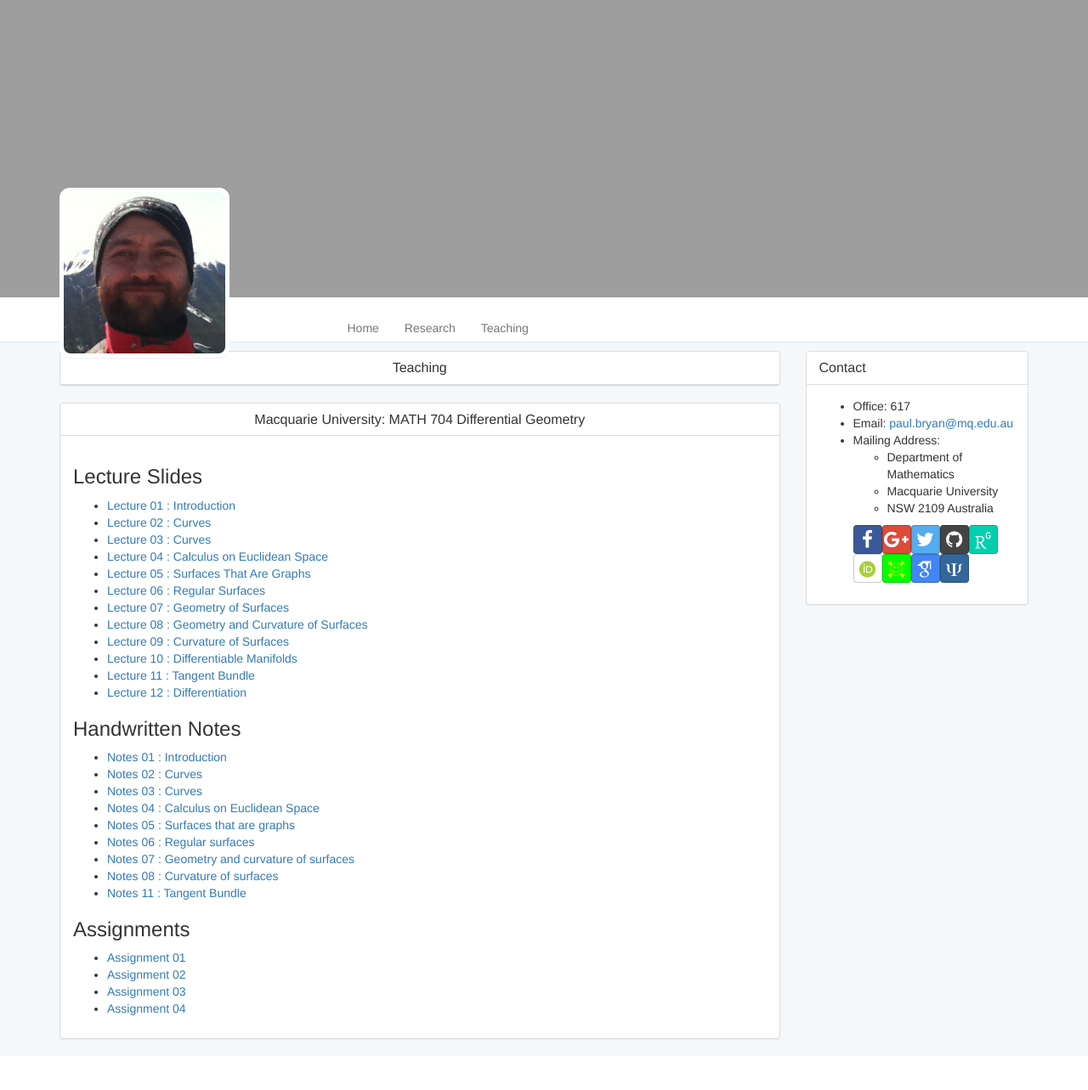
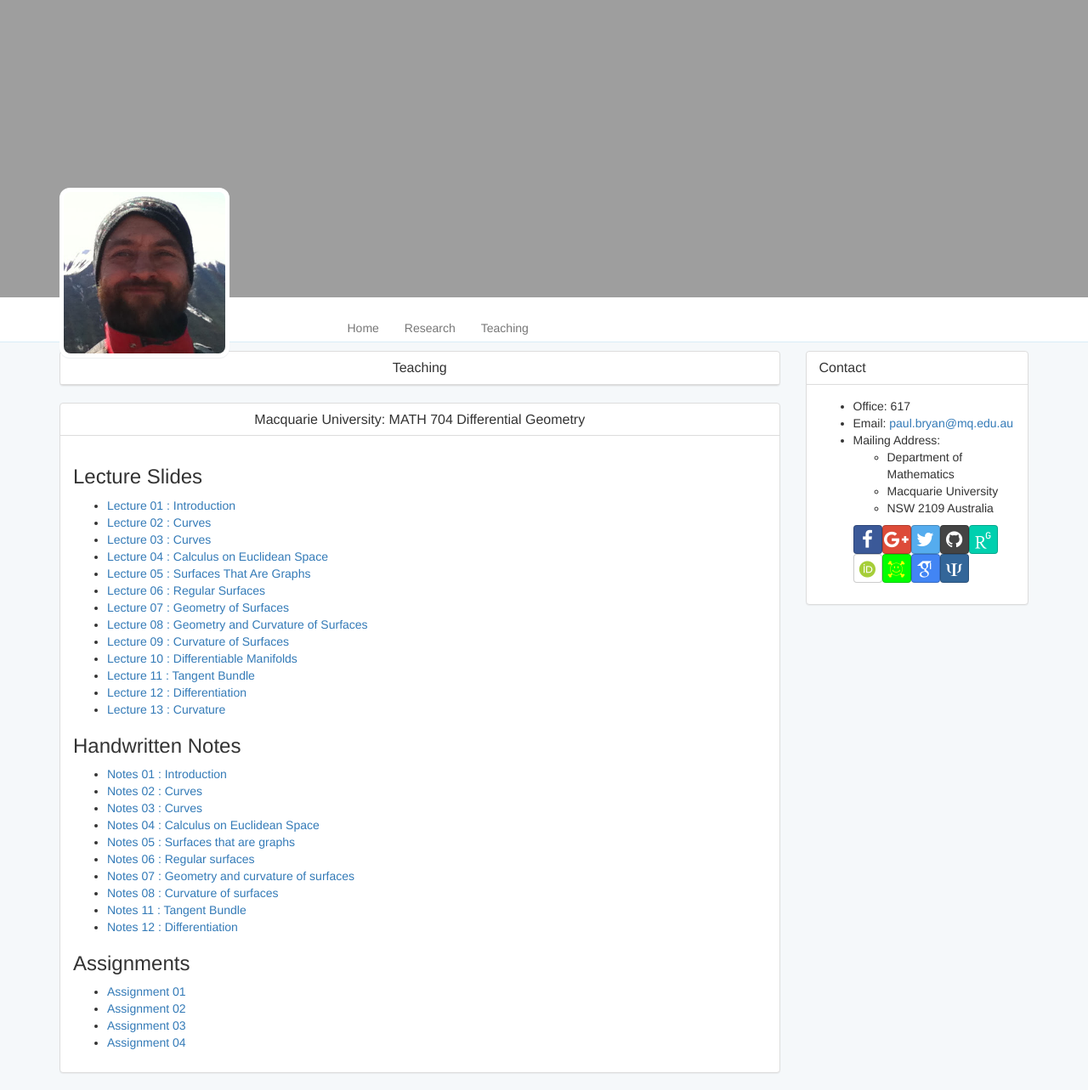
Before and after one commit to pabryan/pabryan.github.io, a Jekyll site: the page built from teaching/mq_math704_2018/index.html, in a window 1280 px wide. Shown: the whole page at 85% size. Built offline with Jekyll 4.4.1, drawn with Linux system fonts in a browser that asks for light colours; some web fonts are replaced; before the commit the page ends 1243 px from its top, so only the background shows below that.

Commit message:
Updated mq_math704_dg.

```diff
--- a/teaching/mq_math704_2018/index.html
+++ b/teaching/mq_math704_2018/index.html
@@ -23,6 +23,7 @@ description: "Paul Bryan: Mathematician - Macquarie University: MATH 704 Differe
       <li><a href="{{ site.baseurl }}/teaching/mq_math704_2018/lec10.pdf">Lecture 10 : Differentiable Manifolds</a></li>
       <li><a href="{{ site.baseurl }}/teaching/mq_math704_2018/lec11.pdf">Lecture 11 : Tangent Bundle</a></li>
       <li><a href="{{ site.baseurl }}/teaching/mq_math704_2018/lec12.pdf">Lecture 12 : Differentiation</a></li>
+      <li><a href="{{ site.baseurl }}/teaching/mq_math704_2018/lec13.pdf">Lecture 13 : Curvature</a></li>
     </ul>
 
     <h3>Handwritten Notes</h3>
@@ -36,6 +37,7 @@ description: "Paul Bryan: Mathematician - Macquarie University: MATH 704 Differe
       <li><a href="{{ site.baseurl }}/teaching/mq_math704_2018/handwritten_notes_07.pdf">Notes 07 : Geometry and curvature of surfaces</a></li>
       <li><a href="{{ site.baseurl }}/teaching/mq_math704_2018/handwritten_notes_08.pdf">Notes 08 : Curvature of surfaces</a></li>
       <li><a href="{{ site.baseurl }}/teaching/mq_math704_2018/handwritten_notes_11.pdf">Notes 11 : Tangent Bundle</a></li>
+      <li><a href="{{ site.baseurl }}/teaching/mq_math704_2018/handwritten_notes_12.pdf">Notes 12 : Differentiation</a></li>
     </ul>
 
     <h3>Assignments</h3>
```
Also changed, not shown: 2 other files.
